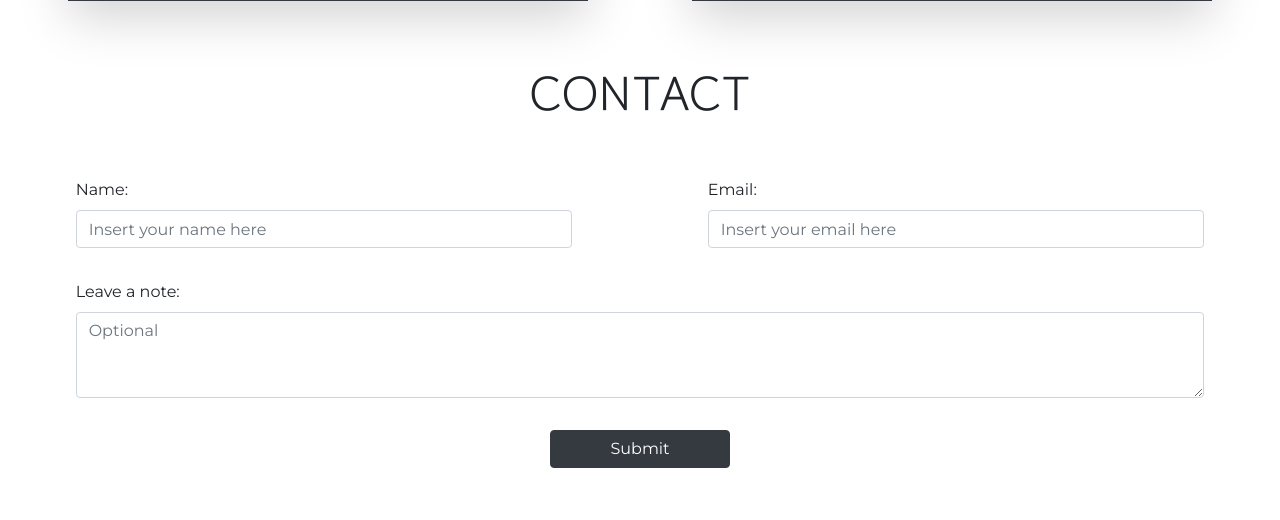
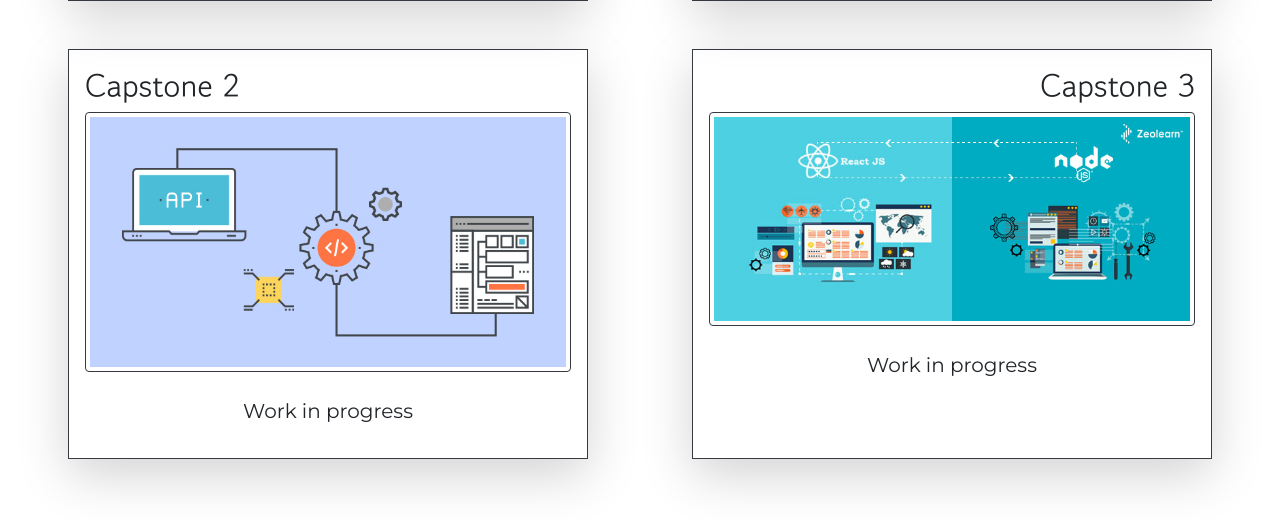
Before and after one commit to xhunn/Web-Portfolio, a plain HTML site: page index.html in a window 1280 px wide. Shown: the part 3736-4256 px from the top of the page. Drawn offline with nearby package versions, Linux system fonts and the light colour scheme; a web font is replaced by a local one.

Commit message:
Done with project section

```diff
--- a/index.html
+++ b/index.html
@@ -197,6 +197,25 @@
 					</p>
 				</div>
 			</div>
+			<div class="row justify-content-around p-3">
+				<div data-aos="fade-up-right" data-aos-duration="1500"
+					class="col-sm-10 col-md-5 text-center border border-dark p-3 shadow-lg mt-3">
+					<h2 class="text-left alter-head">Capstone 2</h2>
+					<img src="./assets/images/capstone2.jpg" class="border border-dark img-fluid img-thumbnail">
+					<p class="lead mt-4">
+						Work in progress
+					</p>
+					</p>
+				</div>
+				<div data-aos="fade-up-left" data-aos-duration="1500"
+					class="col-sm-10 col-md-5 text-center border border-dark p-3 shadow-lg mt-3">
+					<h2 class="text-right alter-head">Capstone 3</h2>
+					<img src="./assets/images/Capstone3.jpg" class="border border-dark img-fluid img-thumbnail">
+					<p class="lead mt-4">
+						Work in progress
+					</p>
+				</div>
+			</div>
 		</div>
 		<!-- ============================ End About Me Section ========================== -->
 
```
Also changed, not shown: assets/images/Capstone2.jpg (added), assets/images/capstone3.jpg (added).
